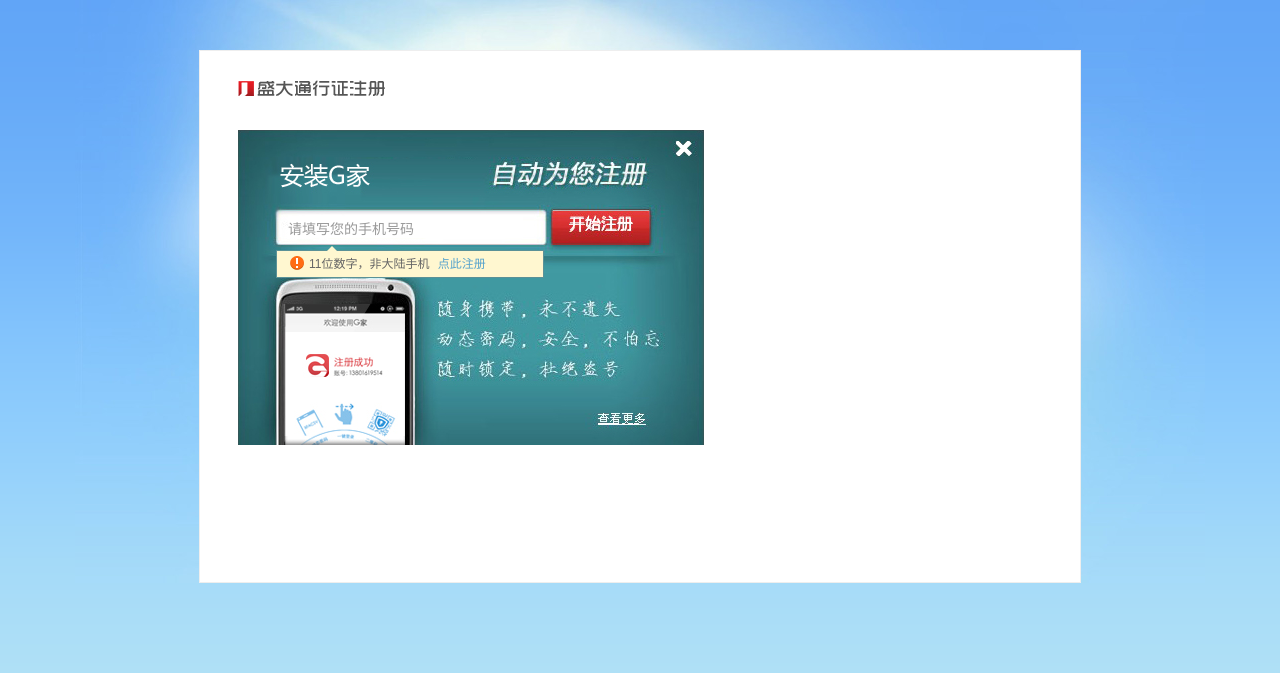
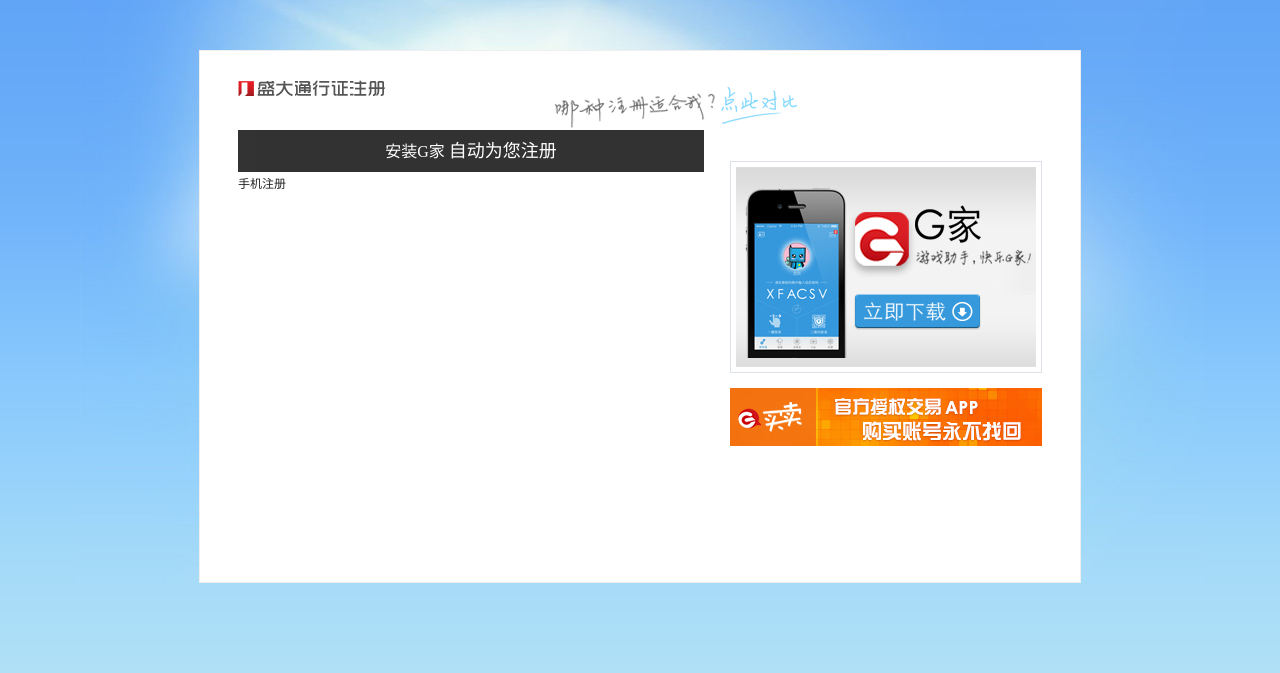
Before and after one commit to hytczhuliwei/Webs, a PHP site: page /shengda/index.html in a window 1280 px wide. Shown: the top 673 px of the page. Run offline with PHP 8.4, Linux system fonts and the light colour scheme.

Commit message:
shenda loginweb 1day
do phone login web and web's right content

```diff
--- a/shengda/css/index.css
+++ b/shengda/css/index.css
@@ -7,9 +7,12 @@ a{text-decoration: none;cursor: pointer; display: block; outline: none;}
 a span{display: block;}
 div{display: block;}
 img{border:0;}
+h1,h2,h3,h4,h5,h6{font-weight: normal;}
 /*伪元素改变placeholder属性*/
 /*方法一：input:-webkit-placeholder,textArea-webkit-placeholder{color: #999}*/
 ::-webkit-input-placeholder { color: #999;cursor: text;font-size: 14px;}
+
+
 
 #layoutbg{width: 100%;padding-top: 50px; background: url("images/wrap_bg.jpg")  no-repeat scroll center top transparent;}
 .wrap{width: 880px;margin: 0px auto;background: none repeat scroll 0% 0% #FFF;border: 1px solid #EEE;}
@@ -17,16 +20,17 @@ img{border:0;}
 .cell_title h2{height: 24px;background: url('images/logo.png') no-repeat scroll left 4px transparent;font-size: 16px;color: #0067BF;text-indent: -9999px;}
 .box{padding: 0px 38px 40px; height: 432px;}
 
-
+/*安装G家的第一个板块*/
 .mode_aimate_wrap{float: left;position: relative;}
 .mode_aimate_wrap .slide_top{display: block;background: none repeat scroll 0% 0% #000;color: #FFF;font-size: 16px;font-family: "微软雅黑";
 width: 442px;padding: 10px 12px;height: 22px;line-height: 22px;text-align: center;position: absolute;left: 0px;top: 20px;z-index: 5000;opacity: 0.8;text-decoration: none;}
 .mode_aimate_wrap .slide_top span{color: #fff; text-decoration: none;}
 .fix:after, .fix:before { display: block;content: "."; height: 0px;clear: both; overflow: hidden; visibility: hidden;}
-.mode_aimate_wrap .slide_top .down_txt{display: none;}
+.mode_aimate_wrap .slide_top .down_txt{display: block;}
 .autoreg_txt{font-size: 18px;width: 108px;display: inline;}
 .mode_aimate_wrap .slide_top .up_arr{display: block;margin: 0 auto; text-indent: -9999px;background: url('images/slide_sprits.png') no-repeat scroll -30px -111px transparent;width: 25px;height: 20px;overflow: hidden;cursor: pointer;}
-.mode_aimate_wrap .slide_bg {display: block;width: 466px;left: 0px;top: 20px;z-index: 5555;height: 315px;overflow: hidden;position: absolute;}
+
+.mode_aimate_wrap .slide_bg {display: none;width: 466px;left: 0px;top: 20px;z-index: 5555;height: 315px;overflow: hidden;position: absolute;}
 .mode_aimate_wrap .slide_sta_top{position: relative;height: 315px;background: url('images/app_ad_301.jpg') no-repeat scroll 0% 0% transparent;}
 .mode_aimate_wrap .s_phone{position: absolute;left: 50px;top: 86px;border:none;font-size: 20px;height: 22px;line-height: 22px;vertical-align: middle;width: 235px;font-family: Arial,Helvetica,sans-serif;}
 .mode_aimate_wrap .slide_sta_top a.setup_btn{font-size: 16px;font-family: "微软雅黑";height: 36px;left: 314px;line-height: 30px;position: absolute;text-align: center;top: 79px;width: 98px;}
@@ -36,6 +40,38 @@ width: 442px;padding: 10px 12px;height: 22px;line-height: 22px;text-align: cente
 .tip_info .b_up_arr{position: absolute;left: 50px;top: -10px;width: 0px;height: 0px;font-size: 0px;border-width: 5px;border-style: dashed dashed solid;border-color: transparent transparent #FFF7D0;overflow: hidden;}
 .cell{display: table-cell;width: 2000px; *width:auto; *display: inline-block;}
 #slide_app_mobiletip_text a{color: #55A2CC;padding-left: 5px;display: inline-block;}
-.mode_aimate_wrap .slide_bg a.more_btn{position: absolute;left: 360px;top: 276px;text-decoration: underline;}
+.mode_aimate_wrap .slide_bg a.more_btn{position: absolute;left: 360px;top: 276px;}
 .mode_aimate_wrap .slide_up_close{background: url('images/slide_sprits.png') no-repeat scroll -104px -2px transparent;width: 16px;height: 16px;overflow: hidden;position: absolute;right: 12px;top: 11px;text-indent: -9999px;z-index: 9999999;}
+
+/*安装G家的第二个板块*/
 #btnRightArr{display: inline;color: #fff; position: absolute;left: 0px;top: 160px;width: 24px;height: 32px;text-indent: -9999px;z-index: 99999;}
+.slide_bg .tran_slide_box1,.slide_bg .tran_slide_box2 {background: url('images/stat_up_1.jpg') no-repeat scroll 0% 0% transparent;}
+.slide_bg .tran_slide{width: 413px;left: 466px;top: 0px;z-index: 5555;height: 280px;position: absolute;font-size: 14px;color: #FFF;padding: 20px 25px 15px 28px;}
+.tran_slide .tran_hd {font-family: "微软雅黑";font-size: 18px;line-height: 45px;margin-bottom: 18px;padding-left: 65px;}
+.slide_bg .tran_slide_box2 {left: 466px;}
+.tran_slide .tran_p {font-size: 12px;font-weight: bold;margin-bottom: 20px;text-align: center;}
+.p_icon {margin-bottom: 5px;}
+.p_icon .dit_num {background: url("images/new_btn_split.png") no-repeat scroll 0% 0% transparent;float: left;height: 20px;margin: 0px 10px 0px 5px;width: 20px;}
+.p_icon .digit_one {background-position: 0px -28px;}
+.set_nosucc{margin-left: 32px;top: -6px;margin-bottom: 10px;position: relative;width: 373px;height: 82px;background: url('images/download_btn.png') no-repeat scroll 0% 0% transparent;}
+.set_nosucc .link_diff,.set_nosucc .link_to_com, .set_nosucc .link_to_app, .set_nosucc .btn_more{position: absolute;color: #174A50;width: 120px;height: 30px;}
+.set_nosucc .link_diff{top: 12px;left: 10px;font-size: 12px;height: auto;width: auto;}
+.link_to_com {left: 10px;top: 40px;text-indent: -9999px;}
+.set_nosucc .link_to_app{left: 148px;top: 40px;text-indent: -9999px;}
+.set_nosucc .btn_more {left: 293px;top: 47px;font-size: 12px;width: 100px;}
+.p_icon .digit_two {background-position: -20px -28px;}
+.new_pass {padding-left: 35px;}
+/*右侧的指导栏*/
+.cell_side_bar{position: relative;float: right;width: 334px;}
+.cell_guide_btn{position: absolute;left: -153px;top: -24px; display: block;width: 242px;height: 43px;background: url('images/guide_btn.png') no-repeat scroll 0% 0% transparent;}
+.cell_guide_btn a{display: block;width: 100%;height: 100%;text-indent: -9999px;}
+.cell_bner{position: absolute;top: 51px;right: 0px;width: 300px;height: 200px;padding: 5px;border: 1px solid #DBE1E6;}
+#register_app_1{width: 300px; height: 200px;}
+.cell_feed_back{position: absolute;top: 278px;right: 0px;width: 312px;height: 58px;background: url('images/add_home_gbs_1.png') no-repeat scroll 0% 0% transparent;}
+
+
+/*主注册窗口*/
+.mod_regist{position: relative;float: left;width: 466px;top: 0px;height: 369px;padding-top: 20px;}
+.mode_aimate_wrap .mod_regist{margin-top: 42px;}
+.mod_regist_nav{position: relative;z-index: 2000;}
+.mod_regist_nav ul{}
--- a/shengda/index.html
+++ b/shengda/index.html
@@ -23,12 +23,12 @@
 			</div>
 			<div class="box">
 				<div class="mode_aimate_wrap">
-					<a href="#" class="slide_top fix" hidefocus="true">
+					<a class="slide_top fix" hidefocus="true">
 						<span class="down_txt">
 							安装G家
 							<span class="autoreg_txt">自动为您注册</span>
 						</span>
-						<span class="up_arr slide_togg pngfix"></span>
+						<span class="up_arr slide_togg pngfix" style="display:none;"></span>
 					</a>
 					<div class="slide_bg">
 						<div class="slide_sta_top">
@@ -45,10 +45,56 @@
 							<a class="more_btn">&nbsp;&nbsp;&nbsp;&nbsp;&nbsp;&nbsp;</a>
 						</div>
 						<a class="slide_up_close pngfix">x</a>
-						<a id="btnRightArr">
-							>>
+						<a id="btnRightArr">>></a>
+						<div class="tran_slide_box1 tran_slide">
+							<h2 class="tran_hd">已向您的手机发送免费短信，请继续。</h2>
+							<p class="tran_p">以下过程手机需连接互联网！</p>
+							<P class="p_icon fix">
+								<i class="dit_num digit_one fl pngfix"></i>
+								点击短信中链接，安装
+								<b>“G家”</b>
+							</P>
+							<div class="set_nosucc">
+								<span class="link_diff">短信安装遇到困难？尝试更多方式</span>
+								<a class="link_to_com">下载到电脑</a>
+								<a class="link_to_app">去APP Store</a>
+								<a class="btn_more link_to_more">更多方式..</a>
+							</div>
+							<p class="p_icon fix">
+								<i class="dit_num digit_two fl pngfix"></i>
+								手机启动
+								<b>“盛大通行证”</b>
+							</p>
+							<p class="new_pass">
+								选择
+								<b>“将手机号注册为新的通行证”</b>
+							</p>
+						</div>
+					</div>
+					<div id="div_Register" class="mod_regist">
+						<div class="mod_regist_nav">
+							<ul>
+								<li class="cur" name="registPhone">
+									<a class="btn_phone" hidefocus="true">
+										<span class="icon miniHide"></span>
+										手机注册
+									</a>
+									<span class="arrow miniHide"></span>
+								</li>
+							</ul>
+						</div>
+					</div>
+				</div>
+				<div class="cell_side_bar">
+					<div class="cell_guide_btn">
+						<a id="linkShowContrast">哪种注册适合我</a>
+					</div>
+					<div class="cell_bner">
+						<a id="register_app_1" hidefocus="true">
+							<img src="images/app_ad_401.jpg" width="300px" height="200px">
 						</a>
 					</div>
+					<div class="cell_feed_back"></div>
 				</div>
 			</div>
 		</div>
```
Also changed, not shown: shengda/js/index.js (+36 -0 lines), shengda/css/images/add_home_gbs_1.png (added), shengda/css/images/download_btn.png (added), shengda/css/images/guide_btn.png (added), shengda/css/images/stat_up_1.jpg (added), shengda/images/app_ad_401.jpg (added).
